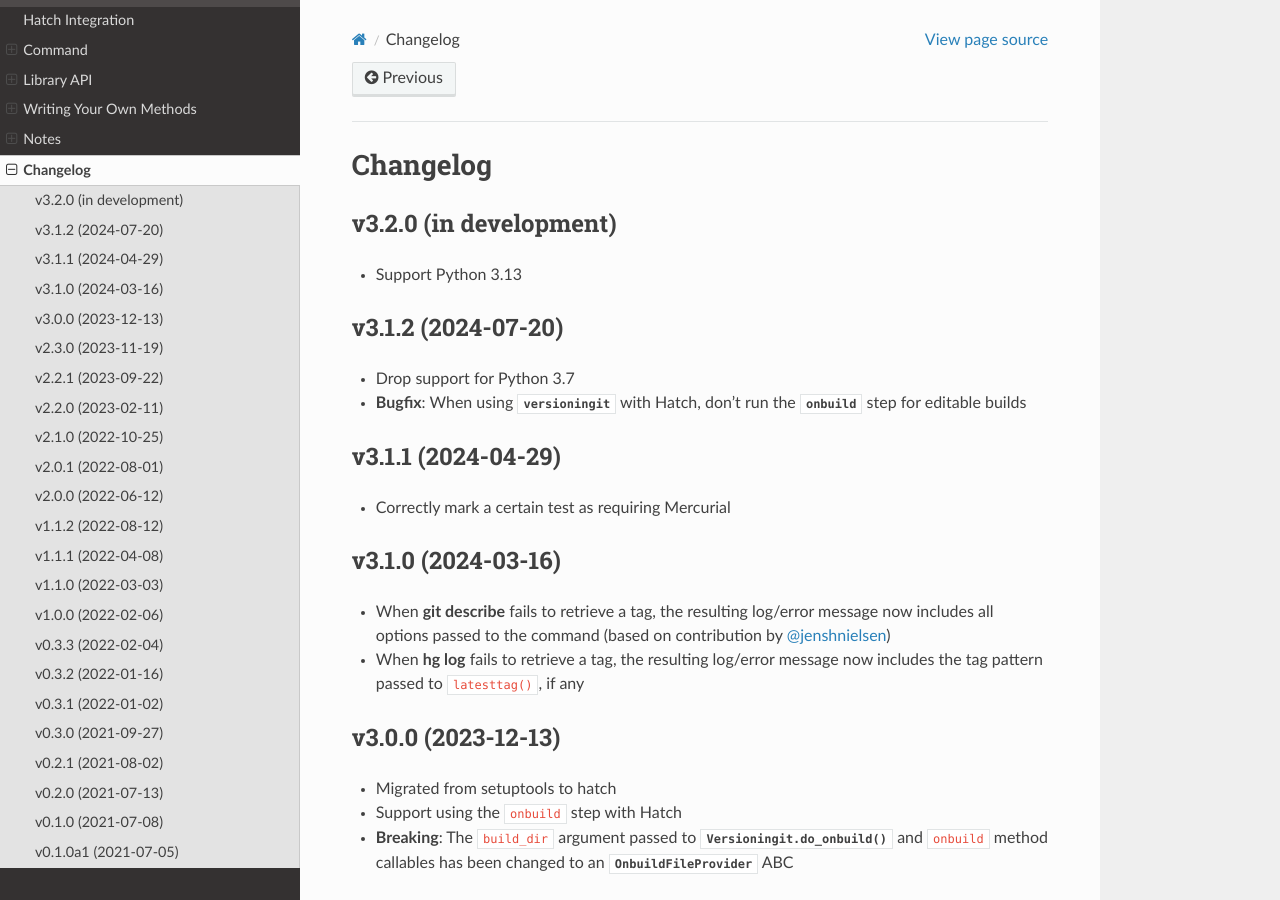
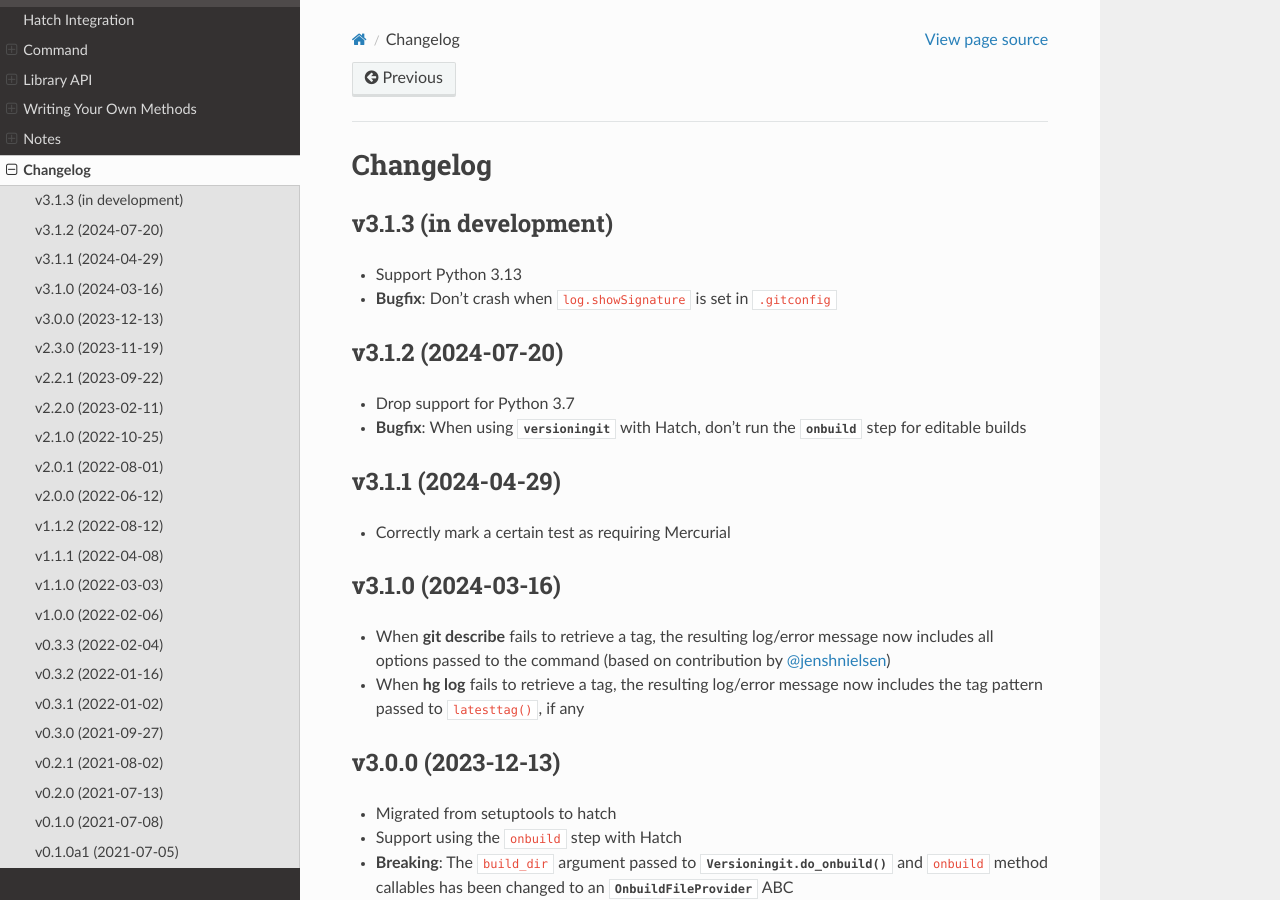
Before and after one commit to jwodder/versioningit, a Sphinx documentation site: the page built from docs/changelog.rst, in a window 1280 px wide and 900 px high. Built offline with Sphinx 7.4.7 and the Read the Docs theme 3.1.0, drawn with Linux system fonts in a browser that asks for light colours.

Commit message:
Update docs/changelog.rst

```diff
--- a/docs/changelog.rst
+++ b/docs/changelog.rst
@@ -3,9 +3,11 @@
 Changelog
 =========
 
-v3.2.0 (in development)
+v3.1.3 (in development)
 -----------------------
 - Support Python 3.13
+- **Bugfix**: Don't crash when ``log.showSignature`` is set in
+  :file:`.gitconfig`
 
 
 v3.1.2 (2024-07-20)
```
